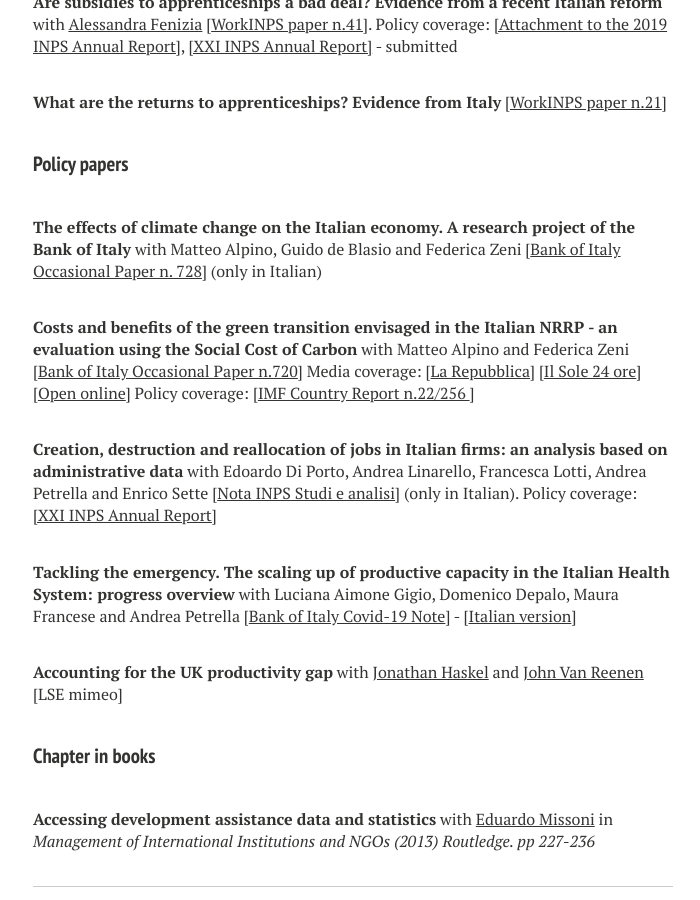
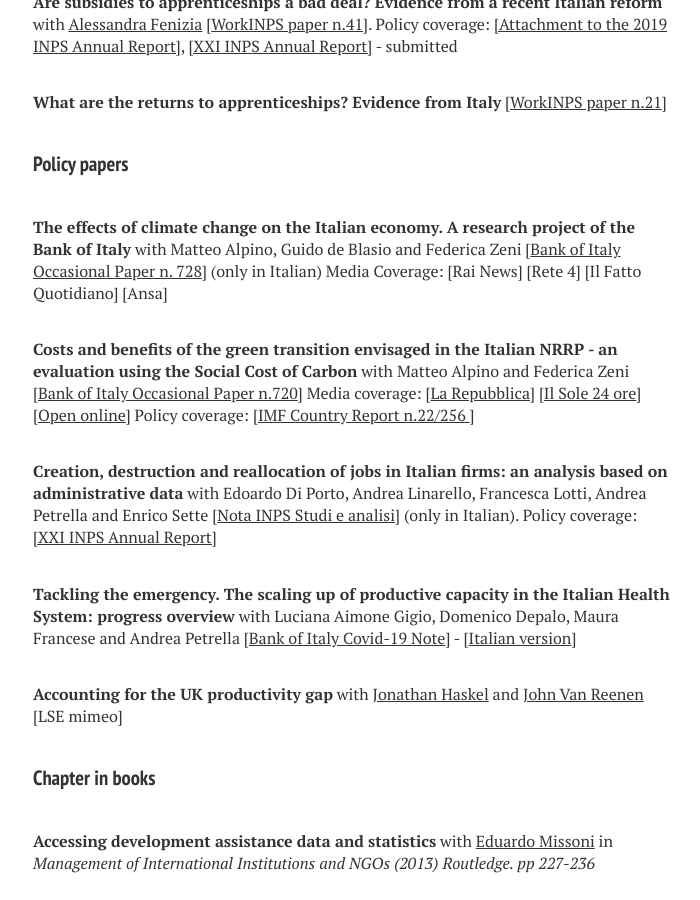
Before and after one commit to luca-citino/luca-citino.github.io, a Jekyll site: the page built from research.md, in a window 1280 px wide and 900 px high, scrolled down 593 px. Shown: the whole window, without its empty margins (287-987 px from the left). Built offline with Jekyll 4.4.1, drawn with Linux system fonts in a browser that asks for light colours; nearby versions of some CDN libraries; some web fonts are replaced.

Commit message:
Update research.md

```diff
--- a/research.md
+++ b/research.md
@@ -23,7 +23,7 @@ title: Research
 
 #### Policy papers
 
-**The effects of climate change on the Italian economy. A research project of the Bank of Italy** with Matteo Alpino, Guido de Blasio and Federica Zeni [<a href="https://www.bancaditalia.it/pubblicazioni/qef/2022-0728/index.html">Bank of Italy Occasional Paper n. 728</a>] (only in Italian)
+**The effects of climate change on the Italian economy. A research project of the Bank of Italy** with Matteo Alpino, Guido de Blasio and Federica Zeni [<a href="https://www.bancaditalia.it/pubblicazioni/qef/2022-0728/index.html">Bank of Italy Occasional Paper n. 728</a>] (only in Italian) Media Coverage: [Rai News] [Rete 4] [Il Fatto Quotidiano] [Ansa]
 
 **Costs and benefits of the green transition envisaged in the Italian NRRP - an evaluation using the Social Cost of Carbon** with Matteo Alpino and Federica Zeni [<a href="https://www.bancaditalia.it/pubblicazioni/qef/2022-0720/QEF_720.pdf">Bank of Italy Occasional Paper n.720</a>] Media coverage: [<a href="https://www.repubblica.it/economia/2022/10/16/news/superbonus_modifiche_nuovo_governo-370315835/">La Repubblica</a>] [<a href="https://www.ilsole24ore.com/art/bankitalia-il-superbonus-costa-caro-e-produce-scarsi-benefici-ambientali-AEUmAL9B">Il Sole 24 ore</a>] [<a href="https://www.open.online/2022/10/17/pnrr-studio-bankitalia-superbonus/">Open online</a>] Policy coverage: [<a href="https://www.imf.org/en/Publications/CR/Issues/2022/07/28/Italy-Selected-Issues-521489">IMF Country Report n.22/256 </a>]
 
```
